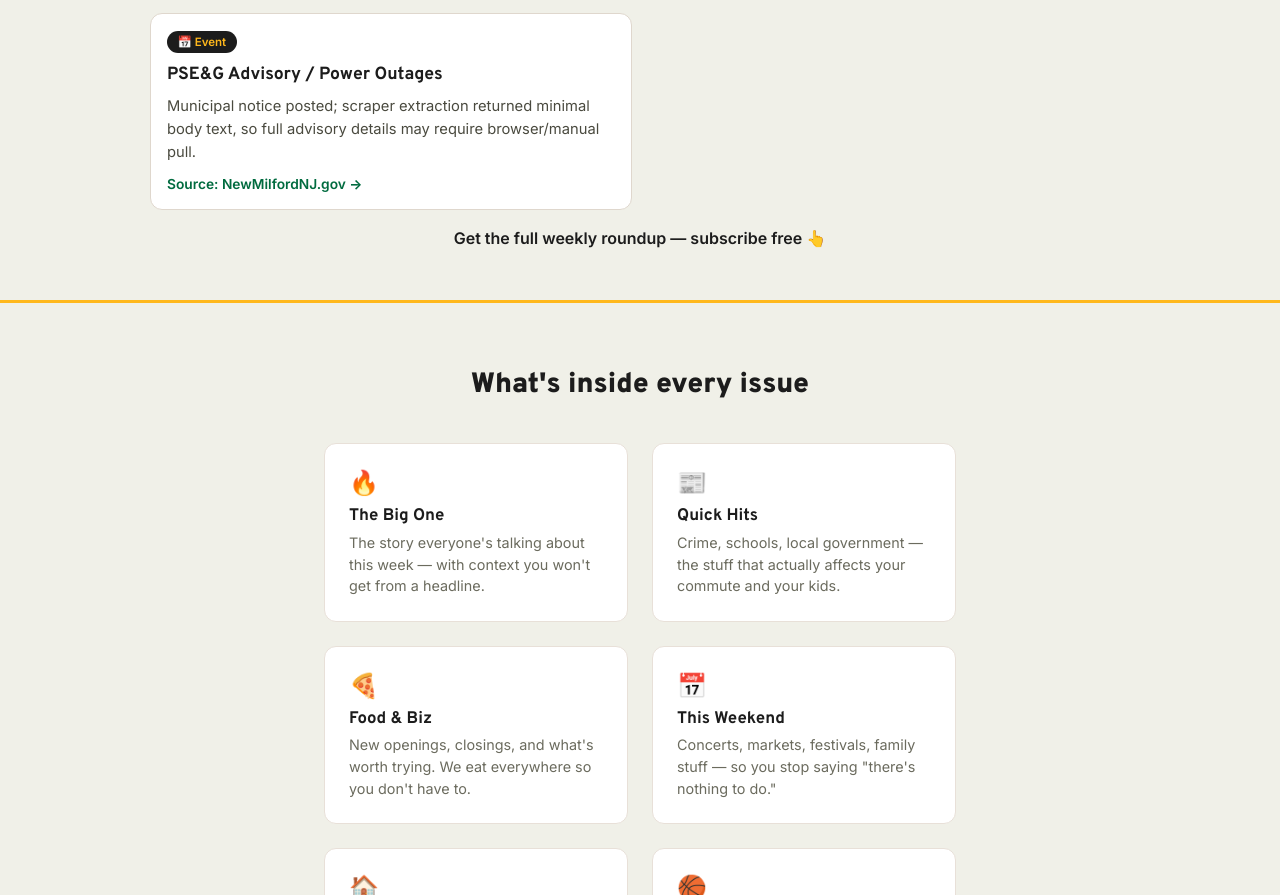
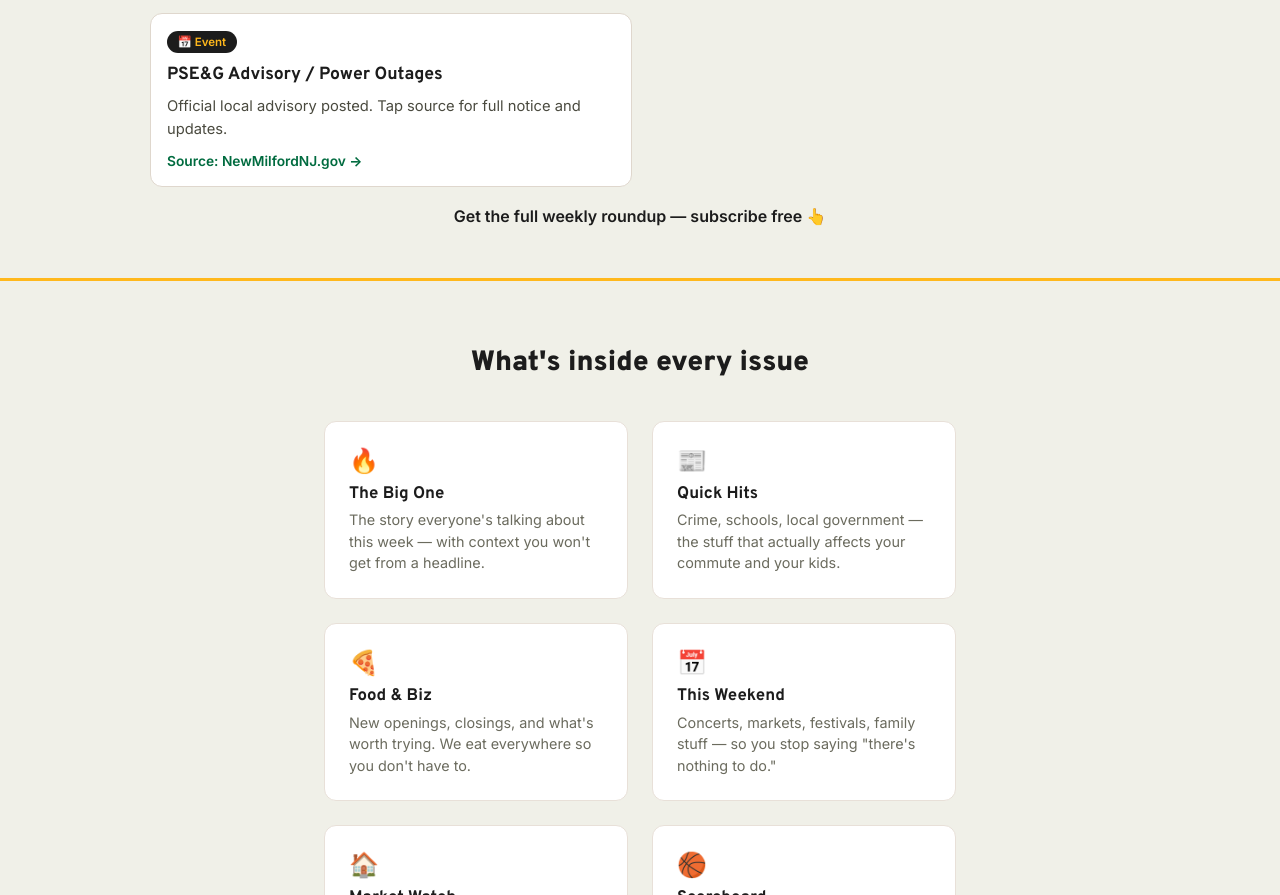
Before and after one commit to joemacstevens/exit163-site, a website: page index.html in a window 1280 px wide. Shown: the part 904-1799 px from the top of the page. Drawn offline with Linux system fonts and the light colour scheme.

Commit message:
Shift daily section to pillar-first editorial voice; filter listicles

```diff
--- a/index.html
+++ b/index.html
@@ -440,7 +440,7 @@
       <article class="story-card">
         <span class="story-pill">📅 Event</span>
         <h3>PSE&amp;G Advisory / Power Outages</h3>
-        <p>Municipal notice posted; scraper extraction returned minimal body text, so full advisory details may require browser/manual pull.</p>
+        <p>Official local advisory posted. Tap source for full notice and updates.</p>
 
         <a href="https://www.newmilfordnj.gov/blog/announcements/pse-g-advisory-power-outages" target="_blank" rel="noopener">Source: NewMilfordNJ.gov →</a>
       </article>
```
Also changed, not shown: 1 other file.
